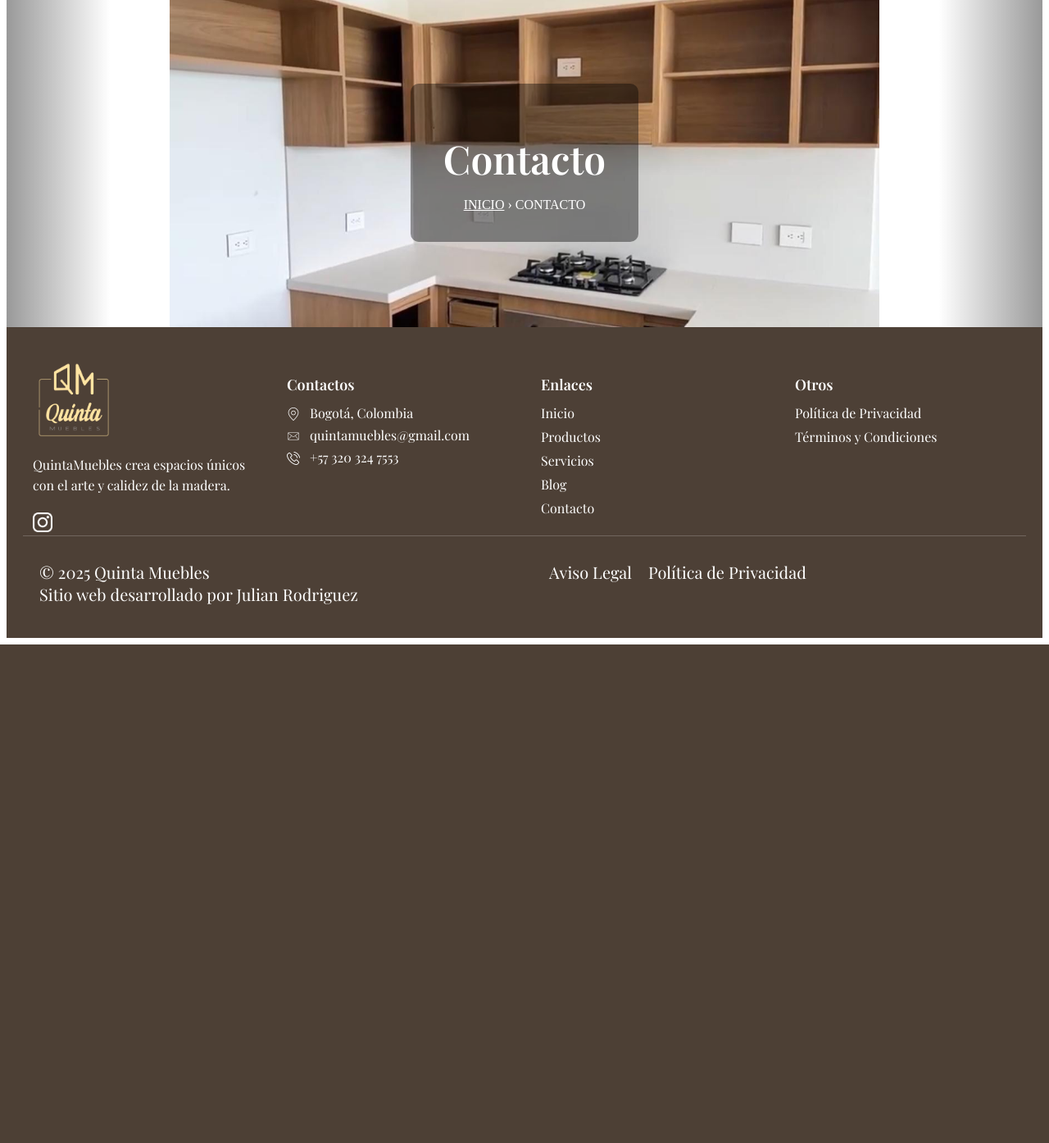
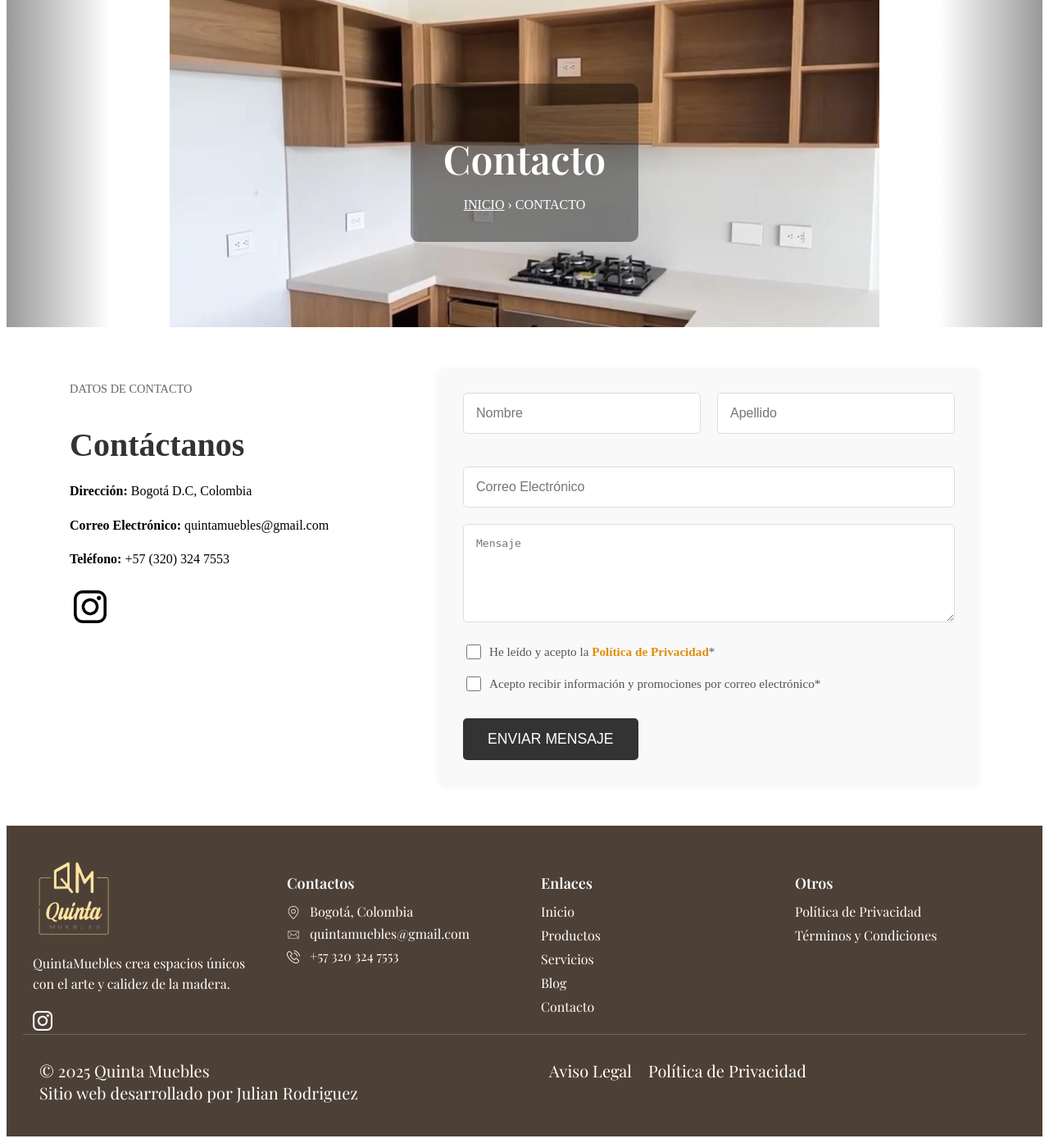
Before and after one commit to JulianRodriguezM/QuintaMuebles, a PHP site: page /pages/contacto.html in a window 1280 px wide. Shown: the part 156-1550 px from the top of the page at 82% size. Before the commit the page ends 942 px from the top, so only its background shows below. Run offline with PHP 8.4, Linux system fonts and the light colour scheme; some libraries are stand-ins or nearby versions.

Commit message:
Se genera el codigo Html de la ventana contactos, se genera el formulario

```diff
--- a/css/style.css
+++ b/css/style.css
@@ -374,3 +374,157 @@ ul li a:hover {
 
 
 /* #endregion */
+
+/* #region CONTACTOS */
+.contact-section {
+    display: flex;
+    justify-content: center;
+    padding: 50px 20px; /* Adjust as needed */
+    gap: 50px; /* Space between info and form */
+    max-width: 1200px; /* Max width of the section */
+    margin: 0 auto; /* Center the section */
+}
+
+/* Contact information styling */
+.contact-info {
+    flex: 1; /* Allows it to take available space */
+    max-width: 400px; /* Max width for the info column */
+}
+
+.contact-info .datos-de-contacto {
+    font-size: 0.9em;
+    color: #666;
+    margin-bottom: 10px;
+}
+
+.contact-info h2 {
+    font-size: 2.5em;
+    margin-bottom: 20px;
+    color: #333;
+}
+
+.contact-info p {
+    margin-bottom: 10px;
+    line-height: 1.6;
+}
+
+.contact-info strong {
+    font-weight: 600;
+}
+
+.contact-info .social-icons {
+    margin-top: 20px;
+}
+
+.contact-info .social-icons img {
+    width: 40px;
+    height: 40px;
+    margin-right: 15px;
+    padding: 5px;
+}
+
+
+/* Contact form styling */
+.contact-form {
+    flex: 2; /* Allows it to take more space */
+    max-width: 600px; /* Max width for the form column */
+    background-color: #f9f9f9; /* Light background for the form area */
+    padding: 30px;
+    border-radius: 8px;
+    box-shadow: 0 2px 10px rgba(0,0,0,0.05);
+}
+
+.contact-form .form-row {
+    display: flex;
+    gap: 20px;
+    margin-bottom: 20px;
+}
+
+.contact-form .form-row input {
+    flex: 1;
+}
+
+.contact-form input[type="text"],
+.contact-form input[type="email"],
+.contact-form textarea {
+    width: 100%;
+    padding: 15px;
+    margin-bottom: 20px;
+    border: 1px solid #ddd;
+    border-radius: 5px;
+    font-size: 1em;
+    box-sizing: border-box; /* Include padding in width */
+}
+
+.contact-form textarea {
+    resize: vertical; /* Allow vertical resizing */
+    min-height: 120px;
+}
+
+.contact-form .checkbox-group {
+    margin-bottom: 15px;
+    display: flex;
+    align-items: center;
+}
+
+.contact-form .checkbox-group input[type="checkbox"] {
+    margin-right: 10px;
+    width: 18px; /* Size of checkbox */
+    height: 18px;
+}
+
+.contact-form .checkbox-group label {
+    font-size: 0.95em;
+    color: #555;
+}
+
+.contact-form .checkbox-group a {
+    color: #e08e0b; /* Example link color */
+    text-decoration: none;
+    font-weight: 600;
+}
+
+.contact-form .checkbox-group a:hover {
+    text-decoration: underline;
+}
+
+.contact-form button[type="submit"] {
+    background-color: #333; /* Dark button color */
+    color: white;
+    padding: 15px 30px;
+    border: none;
+    border-radius: 5px;
+    font-size: 1.1em;
+    cursor: pointer;
+    transition: background-color 0.3s ease;
+    display: block; /* Make button full width or center it */
+    margin-top: 30px; /* Space above button */
+}
+
+.contact-form button[type="submit"]:hover {
+    background-color: #555; /* Darker on hover */
+}
+
+/* Responsive adjustments */
+@media (max-width: 768px) {
+    .contact-section {
+        flex-direction: column;
+        align-items: center;
+        gap: 30px;
+    }
+
+    .contact-info, .contact-form {
+        max-width: 90%; /* Adjust for smaller screens */
+        width: 100%;
+    }
+
+    .contact-form .form-row {
+        flex-direction: column;
+        gap: 0;
+    }
+
+    .contact-form .form-row input {
+        margin-bottom: 20px;
+    }
+}
+/* #endregion */
--- a/pages/contacto.html
+++ b/pages/contacto.html
@@ -21,10 +21,39 @@
     </div>
     </section>
 
-
+    <section class="contact-section">
+    <div class="contact-info">
+        <p class="datos-de-contacto">DATOS DE CONTACTO</p>
+        <h2>Contáctanos</h2>
+        <p><strong>Dirección:</strong> Bogotá D.C, Colombia</p>
+        <p><strong>Correo Electrónico:</strong> quintamuebles@gmail.com</p>
+        <p><strong>Teléfono:</strong> +57 (320) 324 7553</p>
+        <div class="social-icons">
+            <a href="https://www.instagram.com/quinta.muebles_" target="_blank"><img src="../img/icono/instagram.png" alt="Instagram"></a>
+            </div>
+    </div>
+    <div class="contact-form">
+        <form>
+            <div class="form-row">
+                <input type="text" placeholder="Nombre" required>
+                <input type="text" placeholder="Apellido" required>
+            </div>
+            <input type="email" placeholder="Correo Electrónico" required>
+            <textarea placeholder="Mensaje" required></textarea>
+            <div class="checkbox-group">
+                <input type="checkbox" id="privacy" name="privacy" required>
+                <label for="privacy">He leído y acepto la <a href="#" onclick="abrirModal('politica-privacidad.html')">Política de Privacidad</a>*</label>
+            </div>
+            <div class="checkbox-group">
+                <input type="checkbox" id="promotions" name="promotions">
+                <label for="promotions">Acepto recibir información y promociones por correo electrónico*</label>
+            </div>
+            <button type="submit">ENVIAR MENSAJE</button>
+        </form>
+    </div>
+</section>
 
   <div id="modal"></div>
-
 
 </body>
 
```
